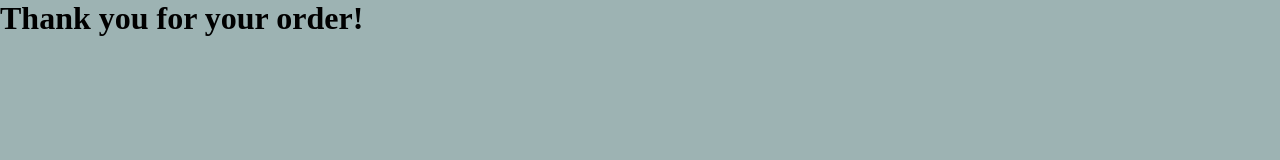
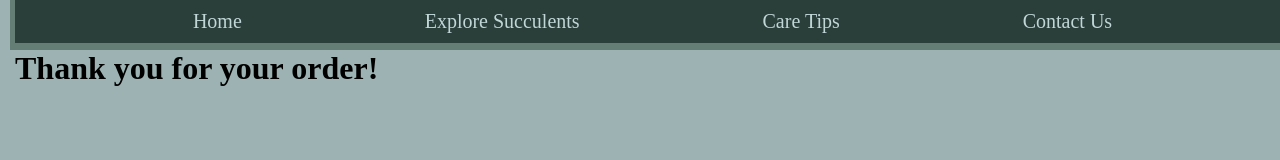
Before and after one commit to Abfields10/Abfields10.github.io, a plain HTML site: page thankyou.html in a window 1280 px wide. Drawn offline with Linux system fonts and the light colour scheme.

Commit message:
thank you header

```diff
--- a/CSS/styles.css
+++ b/CSS/styles.css
@@ -1,5 +1,6 @@
 * {
   margin: 0;
+  padding-left: 5px;
 }
 
 body {
--- a/thankyou.html
+++ b/thankyou.html
@@ -9,6 +9,17 @@
   </head>
 
   <body>
+    <header>
+      <nav>
+        <div class="menu-toggle">&#9776;</div>
+        <div class="nav-links">
+          <a href="index.html">Home</a>
+          <a href="ExploreSucculents.html">Explore Succulents</a>
+          <a href="CareTips.html">Care Tips</a>
+          <a href="Contact.html">Contact Us</a>
+        </div>
+      </nav>
+    </header>
     <h1>Thank you for your order!</h1>
   </body>
 </html>
```
